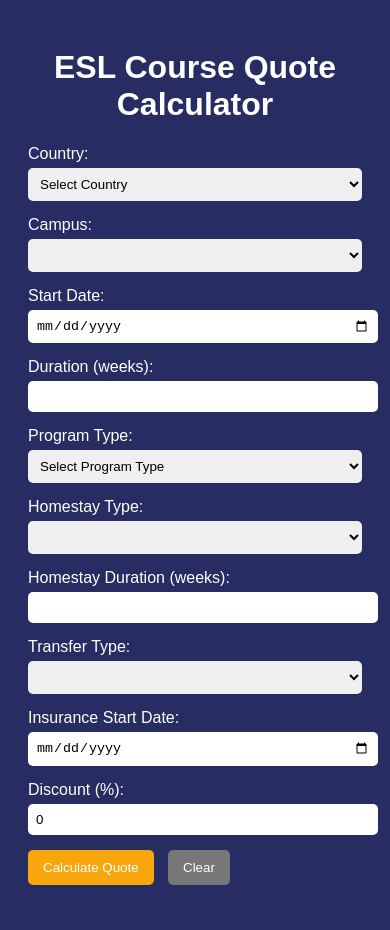
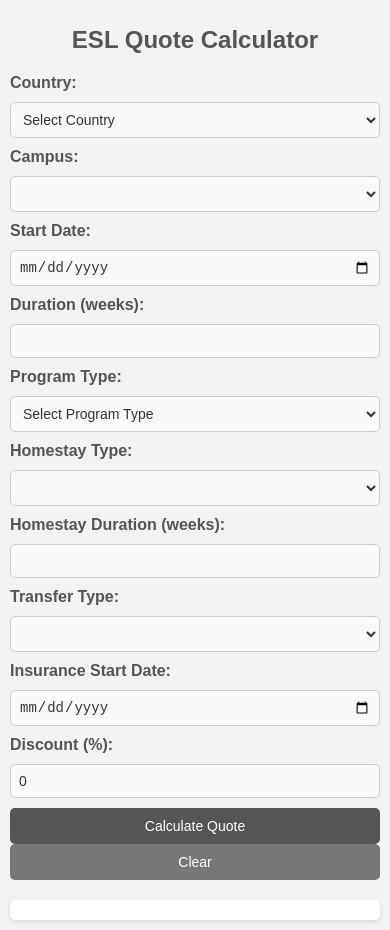
Before and after one commit to salnashef/quotecal, a plain HTML site: page test.html in a window 390 px wide. Drawn offline with Linux system fonts and the light colour scheme.

Commit message:
Update test.html
changed design

```diff
--- a/test.html
+++ b/test.html
@@ -1,65 +1,91 @@
 <!DOCTYPE html>
 <html>
 <head>
-  <title>ESL Course Quote Calculator</title>
+  <title>ESL Quote Calculator</title>
   <style>
     body {
   font-family: Arial, sans-serif;
-      background-color: #272c62;
-      color: #fff;
+  background-color: #f2f2f2;
+  color: #333;
   padding: 20px;
+  margin: 0 auto;
+  max-width: 500px;
+  box-sizing: border-box;
 }
 
 h1 {
   text-align: center;
+  color: #555;
+  margin-bottom: 20px;
 }
 
 label {
   display: block;
-      margin-bottom: 5px;
+  margin-bottom: 10px;
+  color: #555;
+  font-weight: bold;
 }
 
 input[type="date"],
 input[type="number"],
 select {
   width: 100%;
-      padding: 8px;
+  padding: 10px;
   border-radius: 5px;
-      border: none;
-      margin-bottom: 15px;
+  border: 1px solid #ccc;
+  margin-bottom: 10px;
+  background-color: #f9f9f9;
+  color: #333;
+  box-sizing: border-box;
 }
 
 button {
-      background-color: #f7a70b;
+  background-color: #555;
   color: #fff;
   border: none;
   padding: 10px 15px;
   border-radius: 5px;
   cursor: pointer;
-      margin-right: 10px;
+  width: 100%;
 }
 
 .clear-button {
   background-color: #777;
 }
 
-    #total-price {
+.result {
   margin-top: 20px;
-      font-weight: bold;
-      font-size: 16px;
-      color: #f7a70b;
-      display: none;
+  font-size: 14px;
+  background-color: #fff;
+  padding: 15px;
+  border-radius: 5px;
+  box-shadow: 0 2px 5px rgba(0, 0, 0, 0.1);
 }
 
-    .result {
-      font-size: 14px;
+.result strong {
+  color: #555;
 }
 
-    #thank-you-message {
-      display: none;
+.result a {
+  color: #fff;
+  text-decoration: none;
+  background-color: #555;
+  padding: 10px 15px;
+  border-radius: 5px;
+  display: inline-block;
+}
+
+.error-message {
+  margin-top: 20px;
+  font-size: 14px;
+  color: #f00;
+}
+
+.thank-you-message {
   margin-top: 20px;
   font-size: 16px;
   text-align: center;
+  color: #555;
 }
 
 .apply-now-link {
@@ -67,14 +93,54 @@
   text-align: center;
 }
 
-    .apply-now-link a {
-      color: #fff;
-      text-decoration: none;
-      background-color: #f7a70b;
+@media screen and (max-width: 480px) {
+  body {
+    padding: 10px;
+  }
+
+  h1 {
+    font-size: 24px;
+  }
+
+  input[type="date"],
+  input[type="number"],
+  select {
+    font-size: 14px;
+    padding: 8px;
+  }
+
+  button {
+    font-size: 14px;
     padding: 10px 15px;
-      border-radius: 5px;
-      display: inline-block;
   }
+
+  .result {
+    font-size: 12px;
+    padding: 10px;
+  }
+
+  .result strong {
+    font-size: 14px;
+  }
+
+  .result a {
+    font-size: 14px;
+    padding: 10px 15px;
+  }
+
+  .error-message {
+    font-size: 14px;
+  }
+
+  .thank-you-message {
+    font-size: 14px;
+  }
+
+  .apply-now-link {
+    font-size: 14px;
+  }
+}
+
   </style>
   <script>
     const priceSchedules = {
@@ -403,7 +469,7 @@
         <strong class="white-text">Homestay fee:</strong> $${totalHomestayPrice.toFixed(2)}<br>
         <strong class="white-text">Homestay placement fee:</strong> $${homestayPlacementFee.toFixed(2)}<br>
         <strong class="white-text">Transfer fee:</strong> $${transferPrice.toFixed(2)}<br>
-        <strong class="white-text">Medical insurance fee (${insuranceDays}days):</strong> $${insurancePrice.toFixed(2)}<br>
+        <strong class="white-text">Medical insurance fee ((${insuranceDays}days):</strong> $${insurancePrice.toFixed(2)}<br>
         <strong class="white-text">Total:</strong> $${totalPrice.toFixed(2)}
       `;
       totalPriceElement.style.display = "block";
@@ -437,7 +503,7 @@
   </script>
 </head>
 <body>
-  <h1>ESL Course Quote Calculator</h1>
+  <h1>ESL Quote Calculator</h1>
   <label for="country">Country:</label>
   <select id="country" onchange="updateCampusDropdown()">
     <option value="">Select Country</option>
```
Lines whose indentation alone changed are shown as unchanged.
